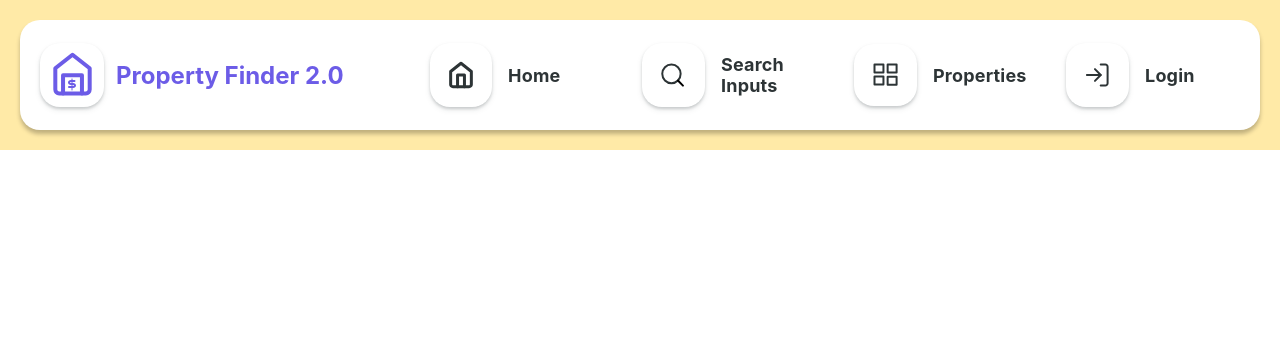
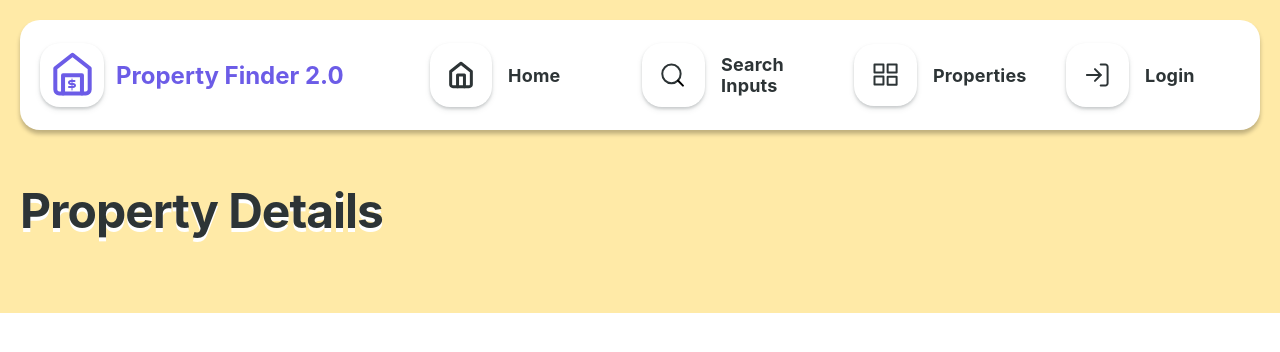
Before and after one commit to larsschloegel/property-finder, a React (Create React App) app in the folder frontend/: page /properties/1 in a window 1280 px wide. Shown: the top 352 px of the page. Built offline with nearby package versions, Linux system fonts and the light colour scheme.

Commit message:
Add Route for PropertyDetails Page

```diff
--- a/frontend/src/App.js
+++ b/frontend/src/App.js
@@ -6,6 +6,7 @@ import Homepage from "./pages/Homepage";
 import SearchInputs from "./pages/SearchInputs";
 import Properties from "./pages/Properties";
 import Login from "./pages/Login";
+import PropertyDetails from "./pages/PropertyDetails";
 
 
 export default function App() {
@@ -24,6 +25,9 @@ export default function App() {
               <Route exact path="/properties">
                 <Properties/>
               </Route>
+                <Route exact path="/properties/:id">
+                    <PropertyDetails/>
+                </Route>
               <Route exact path="/login">
                 <Login/>
               </Route>
--- /dev/null
+++ b/frontend/src/pages/PropertyDetails.js
@@ -0,0 +1,10 @@
+import {Heading} from "../styles/Heading.style";
+
+export default function PropertyDetails() {
+
+    return (
+        <section>
+            <Heading>Property Details</Heading>
+        </section>
+    )
+}
--- a/frontend/src/styles/PropertyCard.style.js
+++ b/frontend/src/styles/PropertyCard.style.js
@@ -28,7 +28,7 @@ export const CardContainerTitle = styled.div`
   align-items: center;
   width: 373px;
 `;
-export const CardContainerTitleText = styled.h2`
+export const CardContainerTitleText = styled.p`
   color: ${props => props.theme.colors.blackPrimary};
   flex: 1;
   margin-right: 20px;
@@ -67,7 +67,7 @@ export const CardContainerAddressVectors = styled.img`
   height: 23.08px;
   margin-right: 10px;
 `;
-export const CardContainerAddressValue = styled.p`
+export const CardContainerAddressValue = styled.div`
   font-family: "Inter",ui-serif;
   font-size: 16px;
   font-weight: 400;
```
